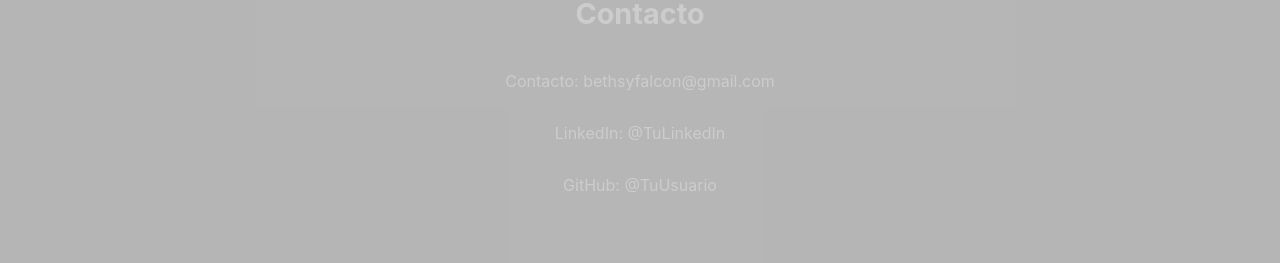
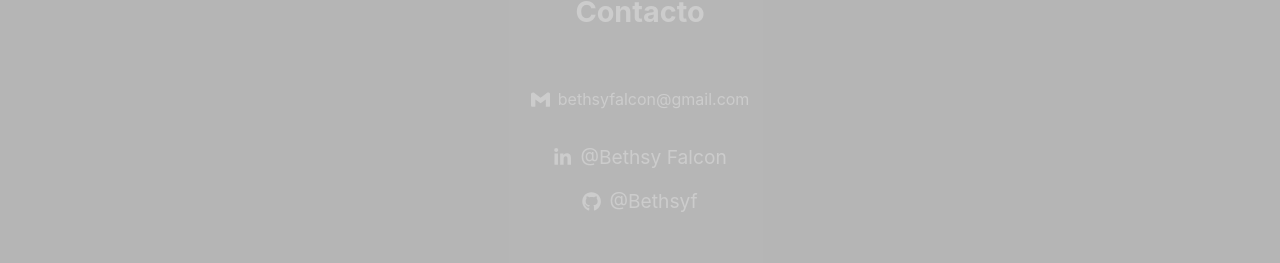
Before and after one commit to Bethsyf/portfolio, a Next.js app: page / in a window 1280 px wide. Shown: the part 2433-2696 px from the top of the page. Built offline with nearby package versions, Linux system fonts and the light colour scheme.

Commit message:
Refactor: fix footer

```diff
--- a/src/components/views/footer/Footer.module.scss
+++ b/src/components/views/footer/Footer.module.scss
@@ -20,6 +20,7 @@
   justify-content: center;
   align-items: center;
   height: 100%;
+  gap: 20px;
   p {
     font-size: 16px;
   }
@@ -31,6 +32,12 @@
     &:hover {
       text-decoration: underline;
     }
+  }
+  .rrss {
+    display: flex;
+    justify-content: center;
+    align-items: center;
+    gap: 8px;
   }
 }
 
--- a/src/components/views/footer/Footer.tsx
+++ b/src/components/views/footer/Footer.tsx
@@ -1,5 +1,7 @@
 import React from 'react';
 import s from './Footer.module.scss';
+import { FaGithub, FaLinkedinIn } from 'react-icons/fa';
+import { SiGmail } from 'react-icons/si';
 
 const Footer = () => {
   return (
@@ -7,27 +9,30 @@ const Footer = () => {
       <div className={s.container} id="contact">
         <div className={s.info}>
           <h2>Contacto</h2>
-          <p>Contacto: bethsyfalcon@gmail.com</p>
-          <p>
-            LinkedIn:{' '}
+          <div className={s.rrss}>
+            <SiGmail />
+            <p>bethsyfalcon@gmail.com</p>
+          </div>
+          <div className={s.rrss}>
+            <FaLinkedinIn />
             <a
               href="https://www.linkedin.com/in/tu-linkedin"
               target="_blank"
               rel="noopener noreferrer"
             >
-              @TuLinkedIn
+              @Bethsy Falcon
             </a>
-          </p>
-          <p>
-            GitHub:{' '}
+          </div>
+          <div className={s.rrss}>
+            <FaGithub />
             <a
-              href="https://github.com/tu-usuario"
+              href="https://github.com/Bethsyf"
               target="_blank"
               rel="noopener noreferrer"
             >
-              @TuUsuario
+              @Bethsyf
             </a>
-          </p>
+          </div>
         </div>
         <p className={s.pd}>Made with ❤️ by @Bethsyf</p>
       </div>
```
